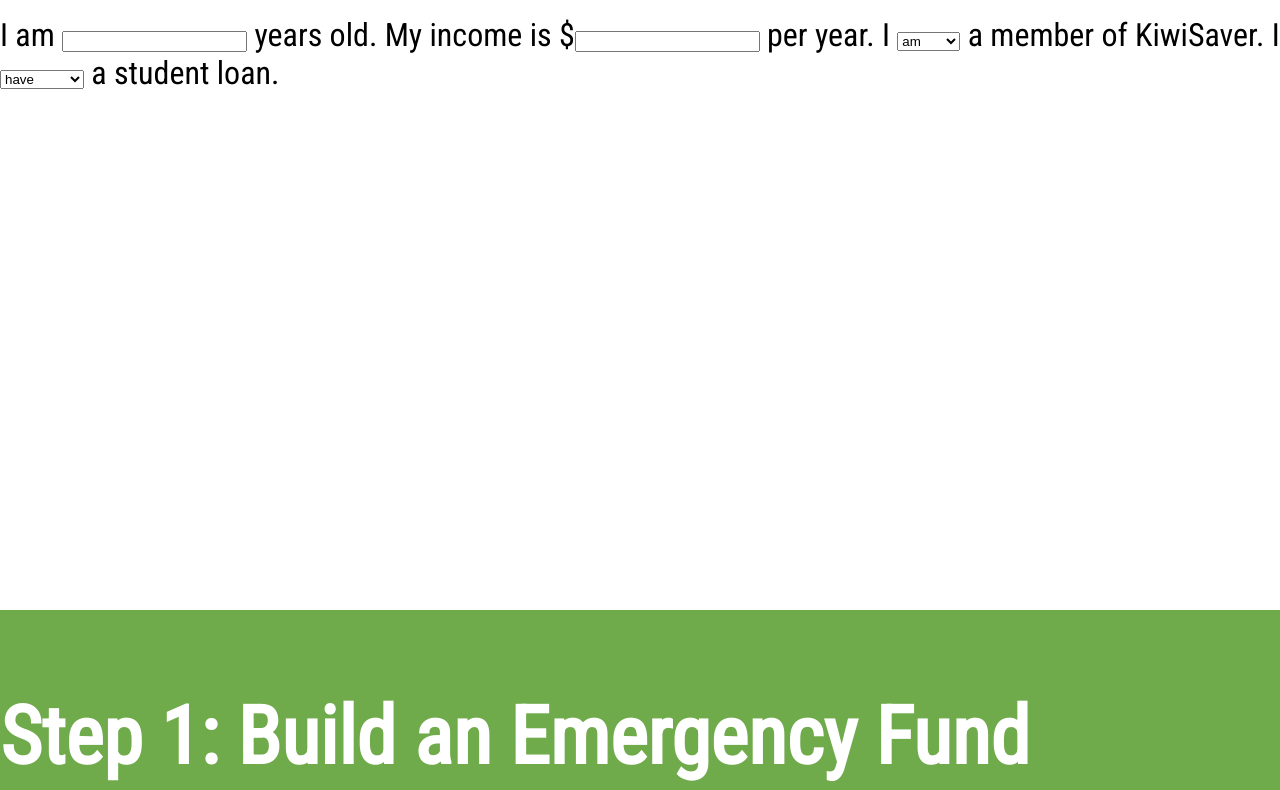
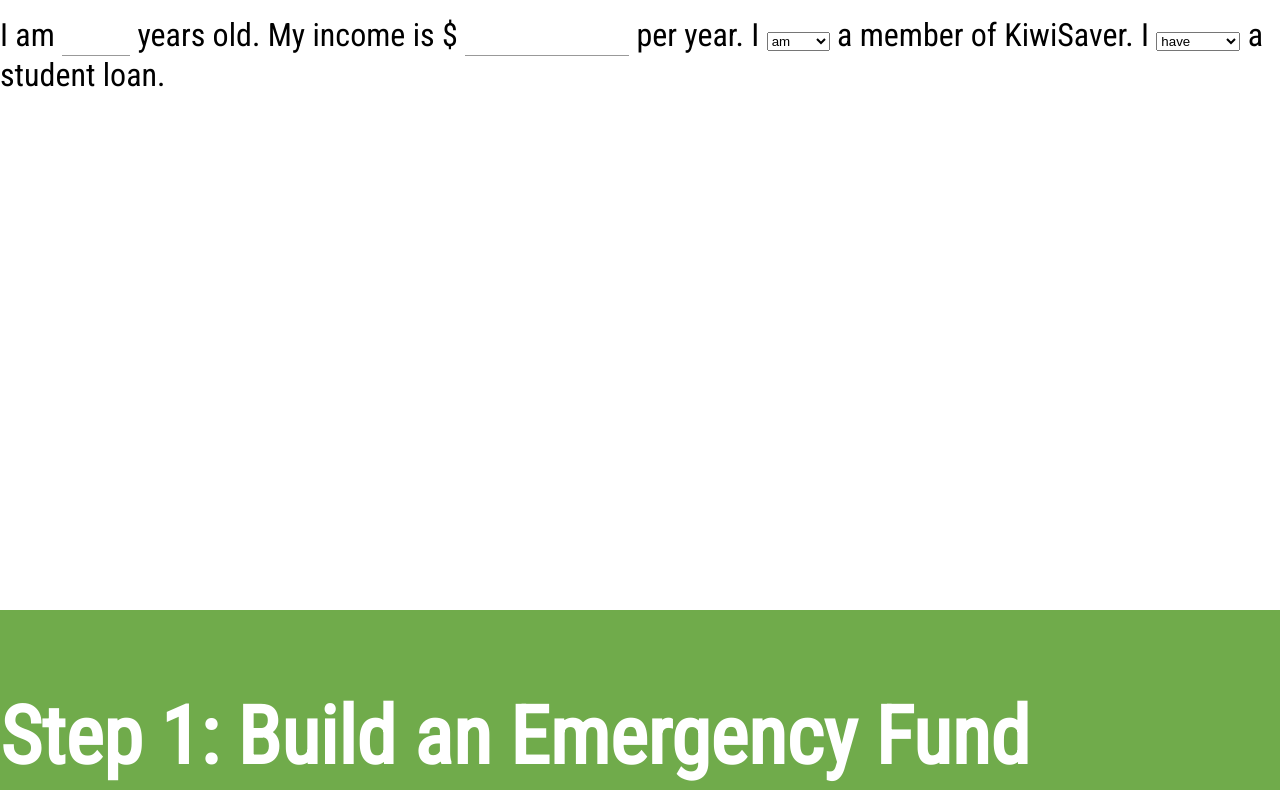
Before and after one commit to alagalac/OnePagePortfolio6, a plain HTML site: page index.html in a window 1280 px wide. Shown: the part 190-980 px from the top of the page. Drawn offline with nearby package versions, Linux system fonts and the light colour scheme.

Commit message:
style the number inputs

```diff
--- a/app.js
+++ b/app.js
@@ -48,3 +48,7 @@ function onScroll(event){
         }
     });
 }
+
+/*------------------------------------------------------------------
+ Thousands seperator commas
+ ------------------------------------------------------------------*/
--- a/index.html
+++ b/index.html
@@ -26,8 +26,12 @@
         <section id="Slide1" class="slide">
             <h2>Step 0: Details</h2>
             <p>
-                I am <input type="text"> years old.
-                My income is $<input type="text"> per year.
+                I am
+                <input class="inline-input inline-input--small" type="text" maxlength="2">
+                 years old.
+                My income is $
+                <input class="inline-input inline-input--medium" type="text">
+                 per year.
                 I
                 <select>
                     <option>am</option>
--- a/styles.css
+++ b/styles.css
@@ -84,3 +84,25 @@ body, html {
     padding-top: 80px;
     font-size: 80px;
 }
+
+.inline-input
+{
+    display: inline-block;
+    line-height: 1;
+    font-size: 1em;
+    border: 0;
+    outline: 0;
+    color: #4C99D4;
+    border-bottom: 1px solid #999;
+    text-align: center;
+}
+
+.inline-input--small
+{
+    width: 2em;
+}
+
+.inline-input--medium
+{
+    width: 5em;
+}
```
